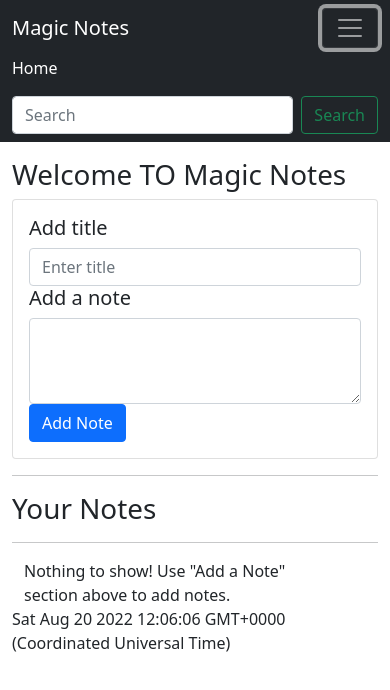
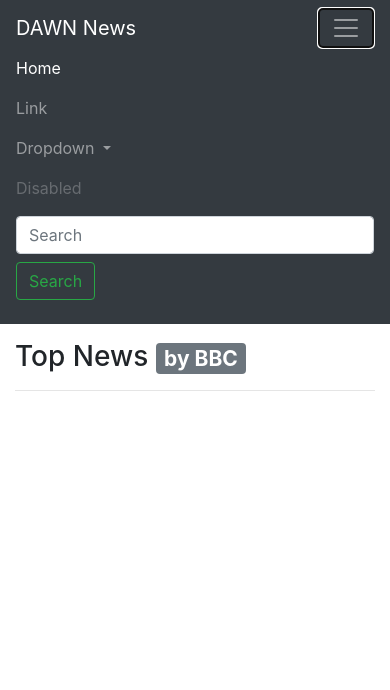
Before and after one commit to QaziAhmad77/notes, a plain HTML site: page index.html in a window 390 px wide. Both pictures are taken after a click on the button "Toggle navigation". Drawn offline with nearby package versions, Linux system fonts and the light colour scheme.

Commit message:
Update index.html

```diff
--- a/index.html
+++ b/index.html
@@ -1,94 +1,102 @@
-<!DOCTYPE html>
+<!doctype html>
 <html lang="en">
 
 <head>
-    <meta charset="UTF-8">
-    <meta http-equiv="X-UA-Compatible" content="IE=edge">
-    <meta name="viewport" content="width=device-width, initial-scale=1.0">
-    <title>Notes App</title>
-    <link href="https://cdn.jsdelivr.net/npm/bootstrap@5.0.2/dist/css/bootstrap.min.css" rel="stylesheet"
-        integrity="sha384-EVSTQN3/azprG1Anm3QDgpJLIm9Nao0Yz1ztcQTwFspd3yD65VohhpuuCOmLASjC" crossorigin="anonymous">
-    <style>
-        #addBtn {}
-    </style>
+    <!-- Required meta tags -->
+    <meta charset="utf-8">
+    <meta name="viewport" content="width=device-width, initial-scale=1, shrink-to-fit=no">
+
+    <!-- Bootstrap CSS -->
+    <link rel="stylesheet" href="https://cdn.jsdelivr.net/npm/bootstrap@4.1.3/dist/css/bootstrap.min.css"
+        integrity="sha384-MCw98/SFnGE8fJT3GXwEOngsV7Zt27NXFoaoApmYm81iuXoPkFOJwJ8ERdknLPMO" crossorigin="anonymous">
+
+    <title>New Website</title>
 </head>
 
 <body>
 
     <nav class="navbar navbar-expand-lg navbar-dark bg-dark">
-        <div class="container-fluid">
-            <a class="navbar-brand" href="#">Magic Notes</a>
-            <button class="navbar-toggler" type="button" data-bs-toggle="collapse"
-                data-bs-target="#navbarSupportedContent" aria-controls="navbarSupportedContent" aria-expanded="false"
-                aria-label="Toggle navigation">
+        <a class="navbar-brand" href="#">DAWN News</a>
+        <button class="navbar-toggler" type="button" data-toggle="collapse" data-target="#navbarSupportedContent"
+            aria-controls="navbarSupportedContent" aria-expanded="false" aria-label="Toggle navigation">
             <span class="navbar-toggler-icon"></span>
         </button>
+
         <div class="collapse navbar-collapse" id="navbarSupportedContent">
-                <ul class="navbar-nav me-auto mb-2 mb-lg-0">
+            <ul class="navbar-nav mr-auto">
+                <li class="nav-item active">
+                    <a class="nav-link" href="#">Home <span class="sr-only">(current)</span></a>
+                </li>
                 <li class="nav-item">
-                        <a class="nav-link active" aria-current="page" href="#">Home</a>
+                    <a class="nav-link" href="#">Link</a>
+                </li>
+                <li class="nav-item dropdown">
+                    <a class="nav-link dropdown-toggle" href="#" id="navbarDropdown" role="button"
+                        data-toggle="dropdown" aria-haspopup="true" aria-expanded="false">
+                        Dropdown
+                    </a>
+                    <div class="dropdown-menu" aria-labelledby="navbarDropdown">
+                        <a class="dropdown-item" href="#">Action</a>
+                        <a class="dropdown-item" href="#">Another action</a>
+                        <div class="dropdown-divider"></div>
+                        <a class="dropdown-item" href="#">Something else here</a>
+                    </div>
+                </li>
+                <li class="nav-item">
+                    <a class="nav-link disabled" href="#">Disabled</a>
                 </li>
             </ul>
-                <form class="d-flex">
-                    <input id="searchTxt" class="form-control me-2" type="search" placeholder="Search"
-                        aria-label="Search">
-                    <button class="btn btn-outline-success" type="submit">Search</button>
+            <form class="form-inline my-2 my-lg-0">
+                <input class="form-control mr-sm-2" type="search" placeholder="Search" aria-label="Search">
+                <button class="btn btn-outline-success my-2 my-sm-0" type="submit">Search</button>
             </form>
-            </div>
         </div>
     </nav>
 
-
     <div class="container my-3">
-        <!--  my-3 is bottstrap class -->
-        <h1>Welcome TO Magic Notes</h1>
-        <div class="card">
-            <div class="card-body">
-
-                <div class="form-group">
-                    <h5 class="card-title">Add title</h5>
-                    <input type="text" class="form-control" id="addTitle" aria-describedby="title"
-                        placeholder="Enter title">
+        <h3>Top News <span class="badge badge-secondary">by BBC</span> </h3>
+        <hr>
+        <div class="accordion" id="newsAccordion">
+            <!-- <div class="card">
+                <div class="card-header" id="headingOne">
+                    <h5 class="mb-0">
+                        <button class="btn btn-link" type="button" data-toggle="collapse" data-target="#collapseOne"
+                            aria-expanded="true" aria-controls="collapseOne">
+                            Collapsible Group Item #1
+                        </button>
+                    </h5>
                 </div>
 
-                <h5 class="card-title">Add a note</h5>
-
-                <div class="form-group">
-                    <textarea class="form-control" id="addTxt" rows="3"></textarea>
+                <div id="collapseOne" class="collapse show" aria-labelledby="headingOne"
+                    data-parent="#accordionExample">
+                    <div class="card-body">
+                        Anim pariatur cliche reprehenderit, enim eiusmod high life accusamus terry richardson ad squid.
+                        3 wolf moon officia aute, non cupidatat skateboard dolor brunch. Food truck quinoa nesciunt
+                        laborum eiusmod. Brunch 3 wolf moon tempor, sunt aliqua put a bird on it squid single-origin
+                        coffee nulla assumenda shoreditch et. Nihil anim keffiyeh helvetica, craft beer labore wes
+                        anderson cred nesciunt sapiente ea proident. Ad vegan excepteur butcher vice lomo. Leggings
+                        occaecat craft beer farm-to-table, raw denim aesthetic synth nesciunt you probably haven't heard
+                        of them accusamus labore sustainable VHS.
             </div>
-                <button class="btn btn-primary" id="addBtn">Add Note</button>
-            </div>
+        </div> -->
     </div>
 
-        <b>
-            <hr>
-        </b>
-        <h1>Your Notes</h1>
-        <b>
-            <hr>
-        </b>
-
-        <div id="notes" class="row container-fluid">
-            <!--
-            <div class="noteCard my-2 mx-2 card" style="width: 18rem;">
-                <div class="card-body">
-                    <h5 class="card-title">Note</h5>
-                    <p class="card-text"></p>
-                    <button class="btn btn-primary">Delete Note</button>
-                </div>
-
-            </div> -->
-
-        </div>
+    <!-- Optional JavaScript -->
+    <!-- jQuery first, then Popper.js, then Bootstrap JS -->
+    <script src="https://code.jquery.com/jquery-3.3.1.slim.min.js"
+        integrity="sha384-q8i/X+965DzO0rT7abK41JStQIAqVgRVzpbzo5smXKp4YfRvH+8abtTE1Pi6jizo"
+        crossorigin="anonymous"></script>
+    <script src="https://cdn.jsdelivr.net/npm/popper.js@1.14.3/dist/umd/popper.min.js"
+        integrity="sha384-ZMP7rVo3mIykV+2+9J3UJ46jBk0WLaUAdn689aCwoqbBJiSnjAK/l8WvCWPIPm49"
+        crossorigin="anonymous"></script>
+    <script src="https://cdn.jsdelivr.net/npm/bootstrap@4.1.3/dist/js/bootstrap.min.js"
+        integrity="sha384-ChfqqxuZUCnJSK3+MXmPNIyE6ZbWh2IMqE241rYiqJxyMiZ6OW/JmZQ5stwEULTy"
+        crossorigin="anonymous"></script>
+</body>
+<script src="index.js"></script>
+</html>
 
 
-        <script src="https://cdn.jsdelivr.net/npm/@popperjs/core@2.9.2/dist/umd/popper.min.js"
-            integrity="sha384-IQsoLXl5PILFhosVNubq5LC7Qb9DXgDA9i+tQ8Zj3iwWAwPtgFTxbJ8NT4GN1R8p"
-            crossorigin="anonymous"></script>
-        <script src="https://cdn.jsdelivr.net/npm/bootstrap@5.0.2/dist/js/bootstrap.min.js"
-            integrity="sha384-cVKIPhGWiC2Al4u+LWgxfKTRIcfu0JTxR+EQDz/bgldoEyl4H0zUF0QKbrJ0EcQF"
-            crossorigin="anonymous"></script>
-        <script src="index.js"></script>
-</body>
 
-</html>
+
+<!-- e92e34bf4fbc4b699ee77c739f997ab5 -->
```
Lines whose indentation alone changed are shown as unchanged.
